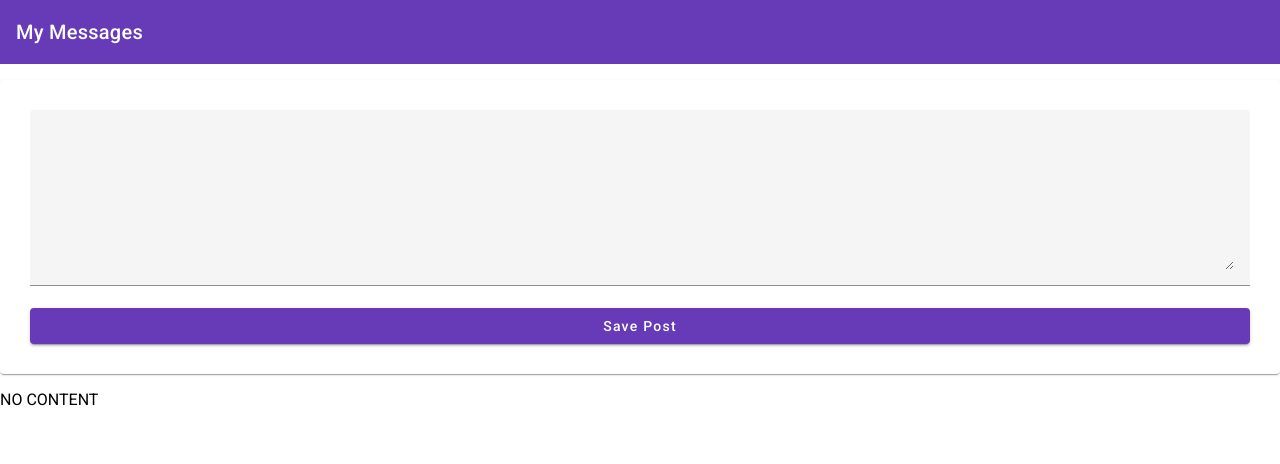
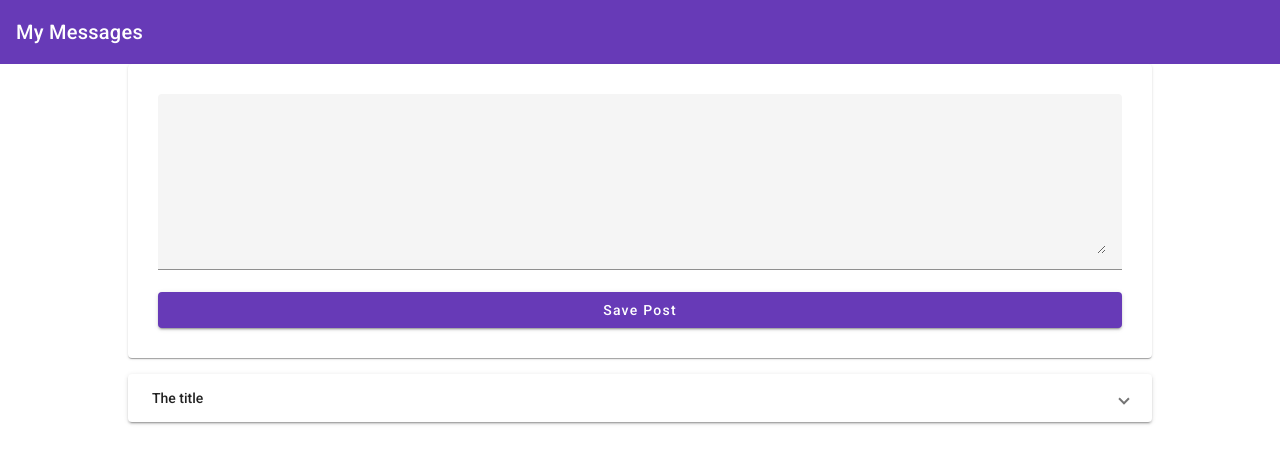
Before and after one commit to chibui/mean-tut, an Angular app in the folder mean-course/: page / in a window 1280 px wide. Shown: the top 464 px of the page. Built offline with nearby package versions, Linux system fonts and the light colour scheme.

Commit message:
23. Outputting Posts

```diff
--- a/mean-course/src/app/app.component.css
+++ b/mean-course/src/app/app.component.css
@@ -1,3 +1,5 @@
 main {
   margin-top: 1rem;
+  width: 80%;
+  margin: auto;
 }
--- a/mean-course/src/app/app.component.html
+++ b/mean-course/src/app/app.component.html
@@ -1,4 +1,5 @@
 <app-header></app-header>
 <main>
   <app-post-create></app-post-create>
+  <app-post-list></app-post-list>
 </main>
--- a/mean-course/src/app/app.module.ts
+++ b/mean-course/src/app/app.module.ts
@@ -16,13 +16,15 @@
 import { PostsComponent } from './posts/posts.component';
 import { PostCreateComponent } from './posts/post-create/post-create.component';
 import { HeaderComponent } from './header/header.component';
+import { PostListComponent } from './posts/post-list/post-list.component';
 
 @NgModule({
   declarations: [
     AppComponent,
     HeaderComponent,
     PostCreateComponent,
-    PostsComponent
+    PostsComponent,
+    PostListComponent,
   ],
   imports: [
     BrowserAnimationsModule,
--- a/mean-course/src/app/posts/post-create/post-create.component.html
+++ b/mean-course/src/app/posts/post-create/post-create.component.html
@@ -15,5 +15,3 @@
     Save Post
   </button>
 </mat-card>
-
-<p>{{ newPost }}</p>
--- /dev/null
+++ b/mean-course/src/app/posts/post-list/post-list.component.css
@@ -0,0 +1,4 @@
+:host {
+  display: block;
+  margin-top: 1rem;
+}
--- /dev/null
+++ b/mean-course/src/app/posts/post-list/post-list.component.html
@@ -0,0 +1,8 @@
+<mat-accordion>
+  <mat-expansion-panel>
+    <mat-expansion-panel-header>
+      The title
+    </mat-expansion-panel-header>
+    <p>The list</p>
+  </mat-expansion-panel>
+</mat-accordion>
--- /dev/null
+++ b/mean-course/src/app/posts/post-list/post-list.component.ts
@@ -0,0 +1,14 @@
+import { Component } from '@angular/core';
+
+@Component({
+  selector: 'app-post-list',
+  templateUrl: './post-list.component.html',
+  styleUrls: ['./post-list.component.css']
+})
+export class PostListComponent {
+  posts = [
+    { title: "First Post", content: "This is the first post's content"},
+    { title: "Second Post", content: "This is the second post's content"},
+    { title: "Third Post", content: "This is the third post's content"}
+  ]
+}
```
Also changed, not shown: 1 other file (tests, documents, lock files or other folders).
